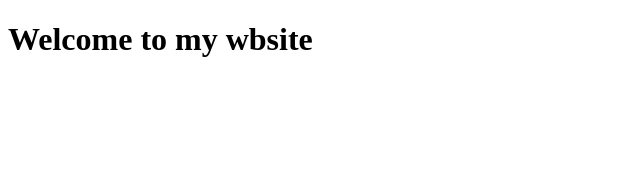
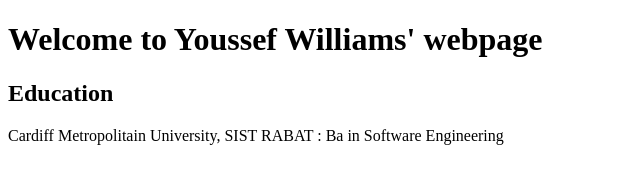
Before and after one commit to YoussefWilliams-04/YoussefWilliams-04.github.io, a plain HTML site: page index.html in a window 1280 px wide. Shown: the whole page, without its empty margins (0-640 px from the left). Drawn offline with Linux system fonts and the light colour scheme.

Commit message:
Added education heading

```diff
--- a/index.html
+++ b/index.html
@@ -6,6 +6,9 @@
     <title>Document</title>
 </head>
 <body>
-    <h1> Welcome to my wbsite</h1>
+    <h1> Welcome to Youssef Williams' webpage</h1>
+    <h2>Education</h2>
+    <p>Cardiff Metropolitain University, SIST RABAT : Ba in Software Engineering </p>
+
 </body>
 </html>
```
